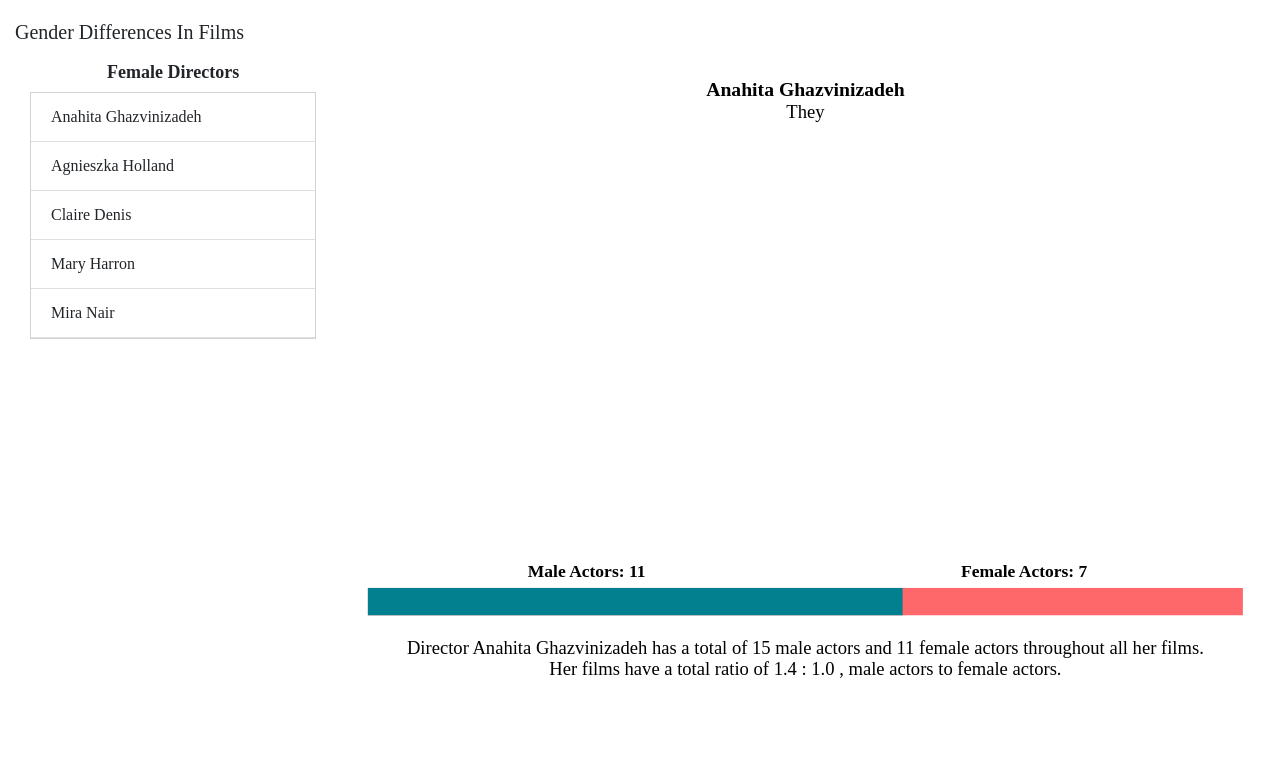
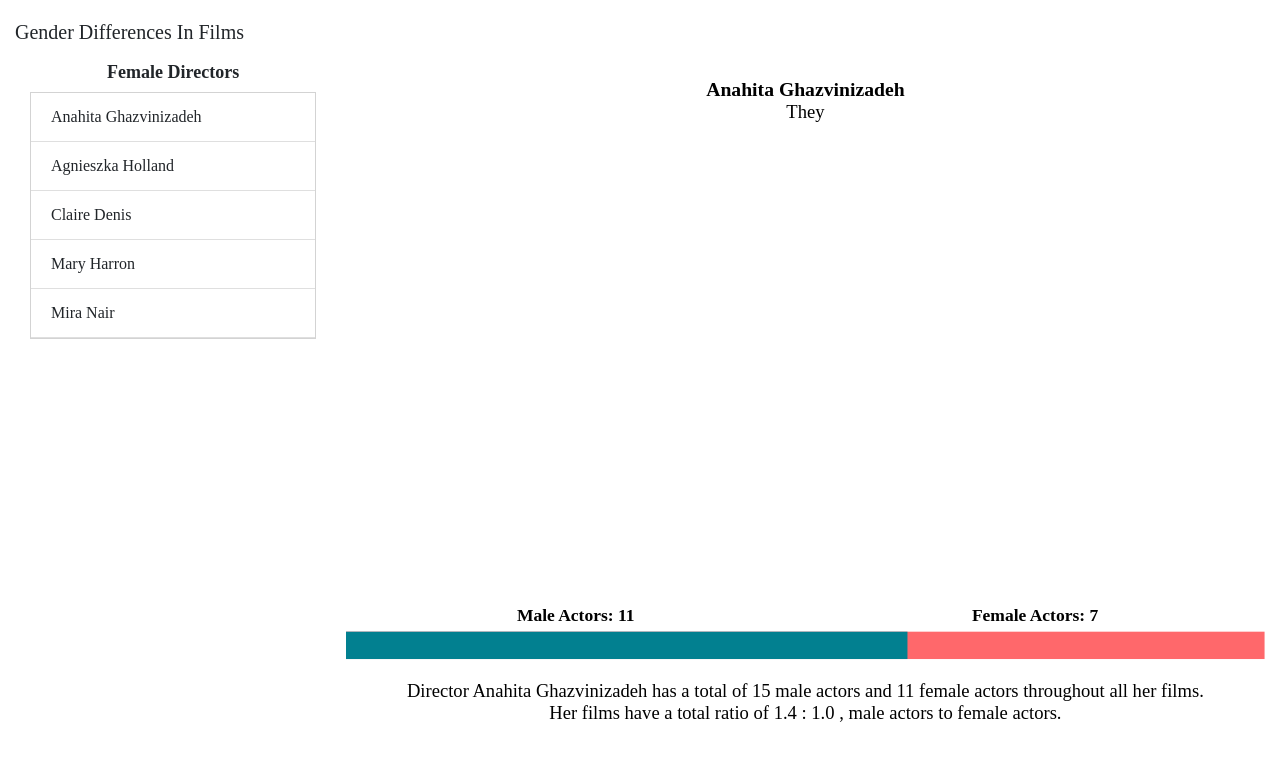
Before and after one commit to msli2/msli2.github.io-summer2020graphs, a plain HTML site: page index.html in a window 1280 px wide. Drawn offline with nearby package versions, Linux system fonts and the light colour scheme.

Commit message:
fixing sizing

```diff
--- a/index.html
+++ b/index.html
@@ -793,9 +793,9 @@
     </div>
     <script>
       // dimensions
-      var margin = { top: 40, right: 20, bottom: 120, left: 20 },
+      var margin = { top: 40, right: 0, bottom: 120, left: 0 },
         width = 840 - margin.left - margin.right,
-        height = 660 - margin.top - margin.bottom;
+        height = 700 - margin.top - margin.bottom;
 
       var svg = d3
         .select(".col-md-9")
```
